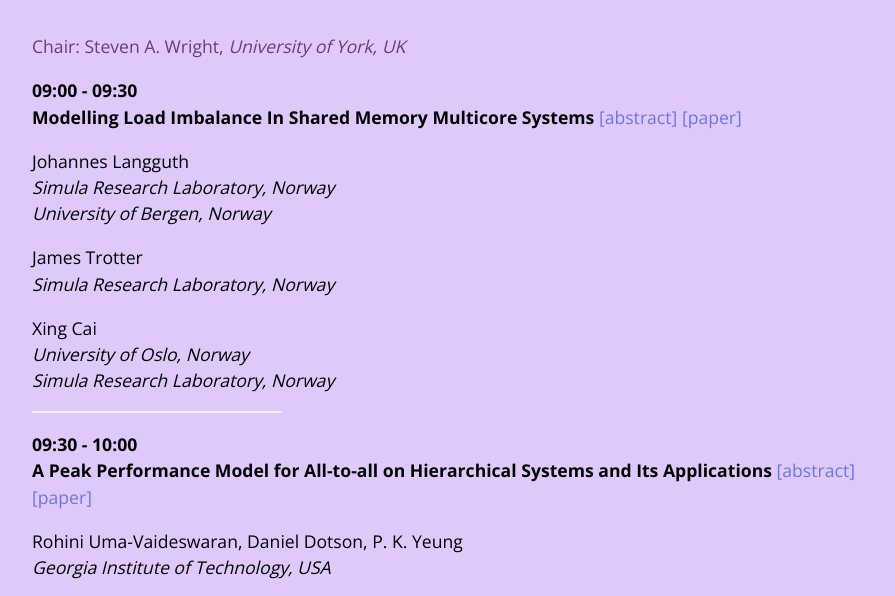
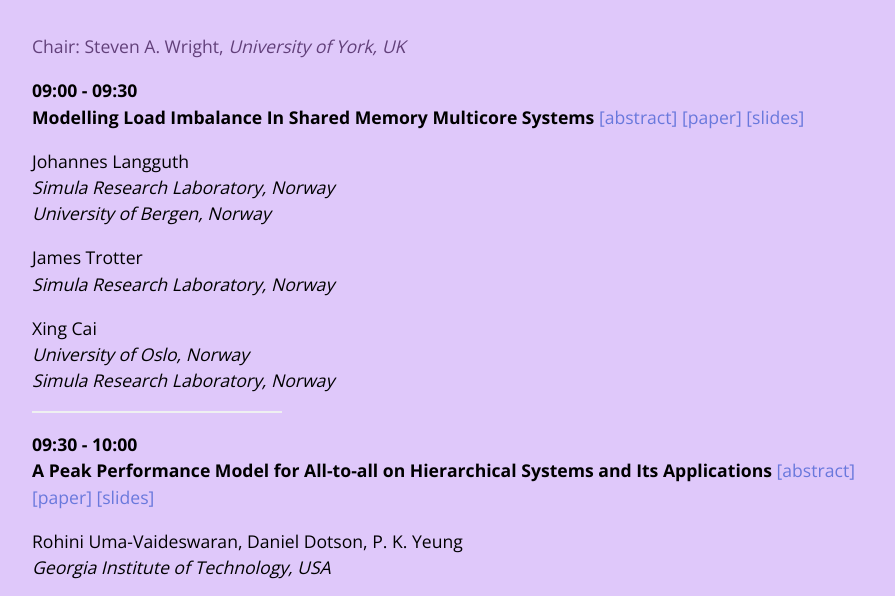
Before and after one commit to pmbs-workshop/pmbs-workshop.github.io, a Jekyll site: the page built from schedule.markdown, in a window 1280 px wide and 900 px high, scrolled down 811 px. Shown: the part 155-751 px from the top of the window, without its empty margins (192-1087 px from the left). Built offline with Jekyll 4.4.1, drawn with Linux system fonts in a browser that asks for light colours.

Commit message:
links talks 1 and 2

```diff
--- a/schedule.markdown
+++ b/schedule.markdown
@@ -17,7 +17,7 @@ _University of York, UK_
 #### Chair: Steven A. Wright, _University of York, UK_
 
 **09:00 - 09:30**\\
-**Modelling Load Imbalance In Shared Memory Multicore Systems** [[abstract]](abstract01.html) [[paper]](https://doi.org/10.1145/3731599.3767707)
+**Modelling Load Imbalance In Shared Memory Multicore Systems** [[abstract]](abstract01.html) [[paper]](https://doi.org/10.1145/3731599.3767707) [[slides]](talk01.pdf)
 
 Johannes Langguth\\
 _Simula Research Laboratory, Norway_\\
@@ -34,7 +34,7 @@ _Simula Research Laboratory, Norway_
 {: style="width: 30%;"}
 
 **09:30 - 10:00**\\
-**A Peak Performance Model for All-to-all on Hierarchical Systems and Its Applications** [[abstract]](abstract02.html) [[paper]](https://doi.org/10.1145/3731599.3767704)
+**A Peak Performance Model for All-to-all on Hierarchical Systems and Its Applications** [[abstract]](abstract02.html) [[paper]](https://doi.org/10.1145/3731599.3767704) [[slides]](talk02.pdf)
 
 Rohini Uma-Vaideswaran, Daniel Dotson, P. K. Yeung\\
 _Georgia Institute of Technology, USA_
```
